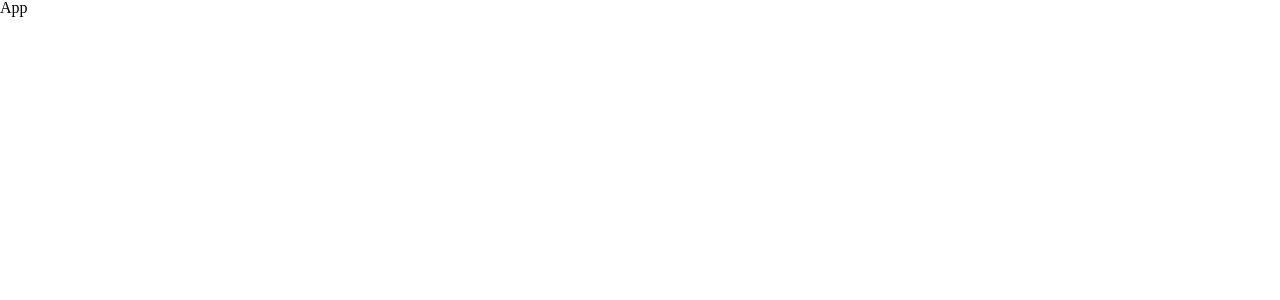
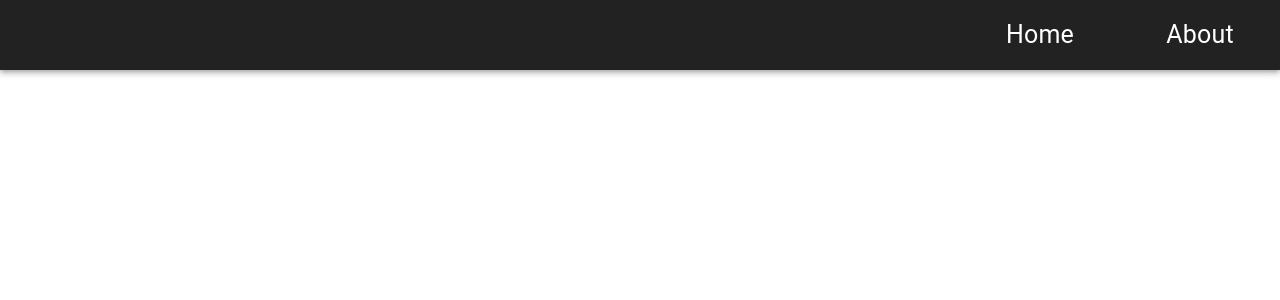
Before and after one commit to pourgosh/Project-Reastaurant-App-Frontend, a React (Vite) app: page / in a window 1280 px wide. Shown: the top 300 px of the page. Built offline with nearby package versions, Linux system fonts and the light colour scheme.

Commit message:
Add navigationbar. Implement NavBarItem. Add MUI to project

```diff
--- a/package.json
+++ b/package.json
@@ -10,6 +10,9 @@
     "preview": "vite preview"
   },
   "dependencies": {
+    "@emotion/react": "^11.11.4",
+    "@emotion/styled": "^11.11.0",
+    "@mui/material": "^5.15.14",
     "axios": "^1.6.7",
     "dotenv": "^16.4.5",
     "react": "^18.2.0",
--- a/src/App.jsx
+++ b/src/App.jsx
@@ -1,5 +1,13 @@
+import Router from "./Router/index.router";
+import NavBar from "./components/NavBar";
+
 const App = () => {
-  return <div>App</div>;
+  return (
+    <>
+      <NavBar />
+      <Router />
+    </>
+  );
 };
 
 export default App;
--- /dev/null
+++ b/src/Router/index.router.jsx
@@ -0,0 +1,14 @@
+import { Route, Routes } from "react-router-dom";
+import LandingPage from "../view/LandingPage";
+
+const Router = () => {
+  return (
+    <>
+      <Routes>
+        <Route path="/" element={<LandingPage />} />
+      </Routes>
+    </>
+  );
+};
+
+export default Router;
--- /dev/null
+++ b/src/components/NavBar/index.jsx
@@ -0,0 +1,19 @@
+import { AppBar, Grid } from "@mui/material";
+import NavBarItem from "../NavBarItem";
+
+const NavBar = () => {
+  return (
+    <AppBar position="static" sx={{ backgroundColor: "#222222" }}>
+      <Grid container sx={{ height: "70px" }}>
+        <Grid item xs={6}></Grid>
+
+        <Grid container justifyContent={"flex-end"} xs={6}>
+          <NavBarItem label={"Home"} onClick={() => alert("yo")} />
+          <NavBarItem label={"About"} onClick={() => alert("yo")} />
+        </Grid>
+      </Grid>
+    </AppBar>
+  );
+};
+
+export default NavBar;
--- /dev/null
+++ b/src/components/NavBarItem/index.jsx
@@ -0,0 +1,32 @@
+import { Grid, Typography } from "@mui/material";
+
+const NavBarItem = ({ label, onClick }) => {
+  return (
+    <>
+      <Grid
+        display={"flex"}
+        item
+        justifyContent={"center"}
+        alignItems={"center"}
+        xs={3}
+      >
+        <div
+          style={{
+            display: "flex",
+            justifyContent: "center",
+            alignItems: "center",
+            flex: "1",
+            height: "100%",
+          }}
+          onClick={onClick}
+        >
+          <Typography fontSize={25} textAlign={"center"}>
+            {label}
+          </Typography>
+        </div>
+      </Grid>
+    </>
+  );
+};
+
+export default NavBarItem;
--- /dev/null
+++ b/src/view/LandingPage/index.jsx
@@ -0,0 +1,5 @@
+const LandingPage = () => {
+  return <></>;
+};
+
+export default LandingPage;
```
Also changed, not shown: 1 other file (tests, documents, lock files or other folders).
